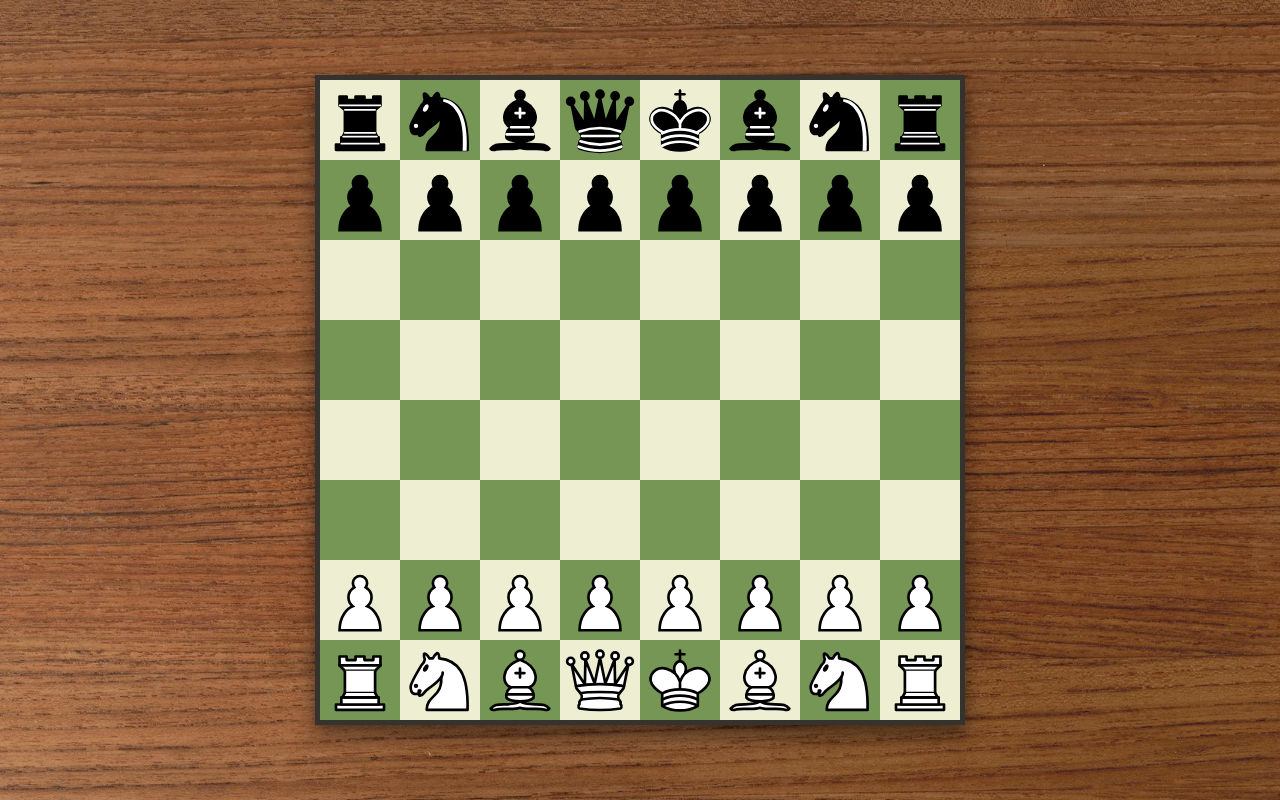
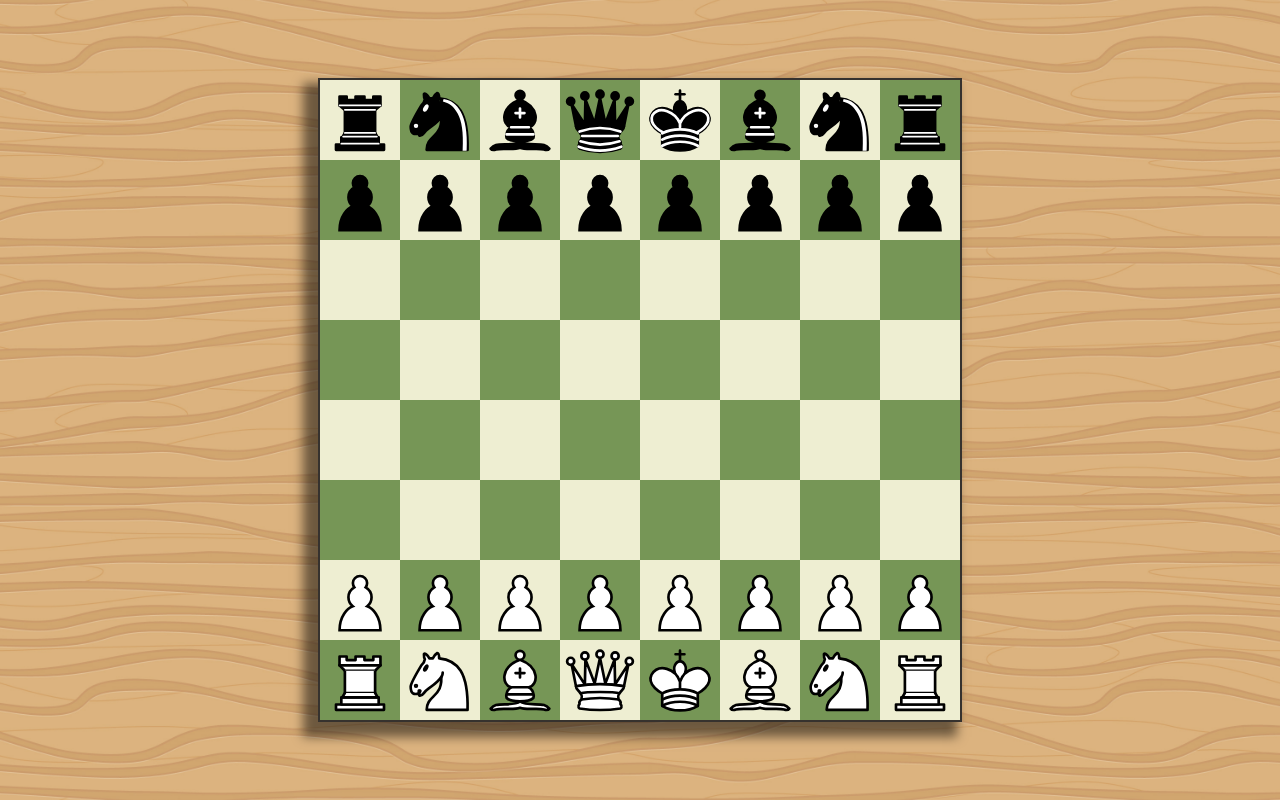
Before and after one commit to MAHanupriSAR/Chess, a React (Vite) app: page / in a window 1280 px wide. Built offline with nearby package versions, Linux system fonts and the light colour scheme.

Commit message:
fix styling more

```diff
--- a/src/components/Board.css
+++ b/src/components/Board.css
@@ -6,6 +6,7 @@
     width: min(80vw, 80vh);
     height: min(80vw, 80vh);
 
-    box-shadow: 0 10px 20px rgba(0,0,0,0.5);
-    border: 5px solid #36322e;
+    /* box-shadow: h-offset v-offset blur-radius spread-radius color; */
+    box-shadow: -10px 10px 10px 5px rgba(0,0,0,0.5);
+    border: 2px solid #36322e;
 }
--- a/src/components/Piece.css
+++ b/src/components/Piece.css
@@ -1,4 +1,5 @@
 .chess_piece{
     height: 100%;
     width: 100%;
+    pointer-events: none;
 }
--- a/src/components/Square.css
+++ b/src/components/Square.css
@@ -16,12 +16,12 @@
 .white_square{
     background-color: #EEEED2;
 }
+
 .selected{
     background-color: #F7F769;
 }
 
 .valid_move{
-    /* Create a semi-transparent circle/dot overlay */
     background-image: radial-gradient(circle, rgba(0,0,0,0.2) 20%, transparent 25%);
 }
 
--- a/src/index.css
+++ b/src/index.css
@@ -6,7 +6,11 @@
 
 body{
     background-image: url("../src/assets/background.jpg");
+    background-size: cover;
+    background-position: center;
+    background-repeat: no-repeat;
     background-color: black;
+
     min-height: 100vh;
 
     display: flex;
```
Also changed, not shown: src/assets/background.jpg.
